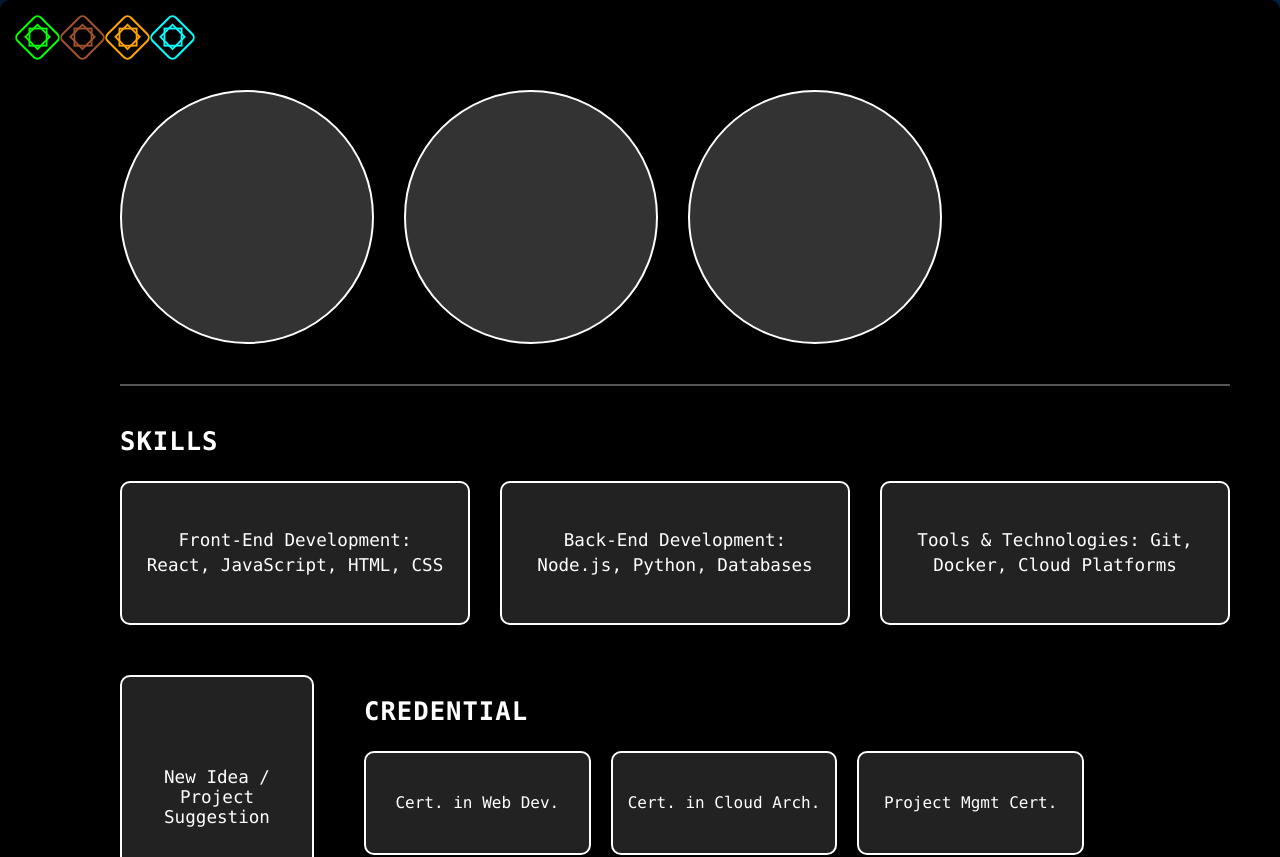
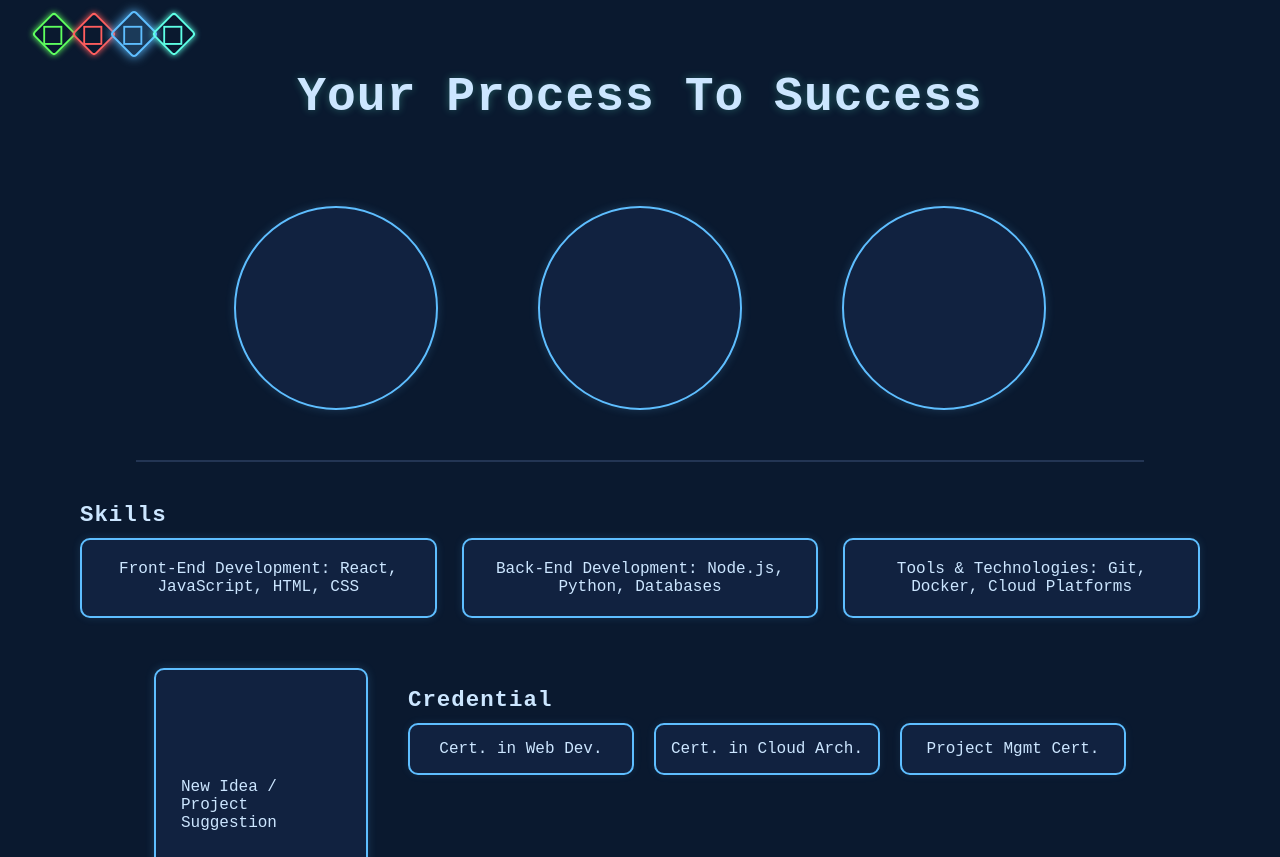
Before and after one commit to And-Drea/Every-Path, a React (Vite) app: page /process in a window 1280 px wide. Shown: the top 857 px of the page. Built offline with nearby package versions, Linux system fonts and the light colour scheme.

Commit message:
continuing some things

```diff
--- a/src/components/desktop.jsx
+++ b/src/components/desktop.jsx
@@ -60,11 +60,11 @@ const handleJobsClick = () => {
         <button className="actionButton" onClick={handleSkillsClick}>
           SKILLS
         </button>
-        <button  className="actionButtonLink" onClick={handleResumeClick}> {/* Use handler for navigation */}
-          RESUME
+        <button  className="actionButtonLink" onClick={handleCredentialsClick}> {/* Use handler for navigation */}
+          CREDENTAILS
         </button>
 
-        <button  className="actionButtonLink" onClick= {()=> navigate("/resume")}> {/* Use Link for navigation */}
+        <button  className="actionButtonLink" onClick= {()=> navigate("/resume")}>
           RESUME
         </button>
 
--- a/src/components/process.jsx
+++ b/src/components/process.jsx
@@ -1,59 +1,59 @@
-// src/components/SkillsPage.jsx
-import React from 'react';
-import { useNavigate } from 'react-router-dom';
+import React from "react";
+import { useNavigate } from "react-router-dom";
 
-export default function SkillsPage() {
-  const navigate = useNavigate(); // Initialize useNavigate
+export default function ProcessPage() {
+  const navigate = useNavigate();
 
-  // Handlers for the diamond navigation
   const handleDiamondClick = (path) => {
     navigate(path);
   };
 
   return (
-    <div className="skillsPageContainer">
+    <div className="processPageContainer">
       {/* Top Navigation Diamonds */}
       <div className="diamondNav">
         <button
           className="diamondButton greenDiamond"
-          onClick={() => handleDiamondClick('/')} // Example: navigate to Desktop
+          onClick={() => handleDiamondClick("/")}
           aria-label="Navigate to Desktop"
         >
-          &#9671; {/* Diamond Unicode character */}
+          &#9671;
         </button>
         <button
-          className={`${"diamondButton"} ${"brownDiamond"}`}
-          onClick={() => handleDiamondClick('/resume')} // Example: navigate to Resume
+          className="diamondButton redDiamond"
+          onClick={() => handleDiamondClick("/resume")}
           aria-label="Navigate to Resume"
         >
           &#9671;
         </button>
         <button
-          className={`${"diamondButton"} ${"orangeDiamond"}`}
-          onClick={() => handleDiamondClick('/process')} // Example: navigate to Process
+          className="diamondButton blueDiamond activeDiamond"
+          onClick={() => handleDiamondClick("/process")}
           aria-label="Navigate to Process"
         >
           &#9671;
         </button>
         <button
-          className={`${"diamondButton"} ${"blueDiamond"}`}
-          onClick={() => handleDiamondClick('/another-page')} // Example: another page
+          className="diamondButton tealDiamond"
+          onClick={() => handleDiamondClick("/another-page")}
           aria-label="Navigate to Another Page"
         >
           &#9671;
         </button>
       </div>
 
+      {/* Page Title */}
+      <h1 className="processTitle">Your Process To Success</h1>
+
       {/* Main Content Area */}
       <div className="contentArea">
-        {/* Top Circles */}
         <div className="topCircles">
           <div className="circle"></div>
           <div className="circle"></div>
           <div className="circle"></div>
         </div>
 
-        <div className="horizontalLine"></div> {/* Separator line */}
+        <div className="horizontalLine"></div>
 
         {/* Skills Section */}
         <h2 className="sectionTitle">Skills</h2>
@@ -69,13 +69,14 @@ export default function SkillsPage() {
           </div>
         </div>
 
-        {/* Suggestion Section */}
+        {/* Suggestion & Credential Section */}
         <div className="suggestionArea">
           <div className="verticalRectangle">
             <p>New Idea / Project Suggestion</p>
           </div>
+
           <div>
-            <h2 className="sectionTitle" >Credential</h2> {/* Renamed to Credential from the image */}
+            <h2 className="sectionTitle">Credential</h2>
             <div className="credentialsGrid">
               <div className="smallRectangle">
                 <p>Cert. in Web Dev.</p>
--- a/src/styles/process.css
+++ b/src/styles/process.css
@@ -1,178 +1,194 @@
-
-.skillsPageContainer {
-  background-color: #000; /* Black background */
-  color: #fff; /* White text */
-  padding: 20px;
-  min-height: 85vh; /* Adjust height */
-  border-radius: 10px;
-  display: flex;
+/* ====== Page Layout ====== */
+.processPageContainer {
+  background-color: #0a192f; /* Deep navy background like resume page */
+  color: #cce6ff; /* Soft blue text */
+  padding: 30px 60px;
+  min-height: 100vh;
+  font-family: 'Courier New', monospace;
   position: relative;
-  font-family: 'Consolas', 'Courier New', monospace; /* Monospace font for a dev feel */
 }
 
-/* --- Diamond Navigation --- */
+/* ====== Page Title ====== */
+.processTitle {
+  text-align: center;
+  color: #cce6ff;
+  font-size: 3rem;
+  font-weight: 700;
+  margin-top: 40px;
+  letter-spacing: 1px;
+  text-shadow: 0 0 8px rgba(100, 255, 218, 0.3); /* subtle blue glow */
+}
+
+/* ====== Diamond Navigation ====== */
 .diamondNav {
-  position: absolute; /* Position relative to .skillsPageContainer */
+  position: absolute;
   top: 20px;
-  left: 20px;
+  left: 40px;
   display: flex;
-  gap: 10px; /* Space between diamonds */
+  gap: 12px;
 }
 
 .diamondButton {
   background: none;
   border: none;
-  font-size: 2.2em; /* Size of the diamond */
   cursor: pointer;
+  font-size: 2.2em;
+  transform: rotate(45deg);
   padding: 0;
   margin: 0;
-  line-height: 1; /* Ensure diamond doesn't get stretched by line-height */
-  transform: rotate(45deg); /* Rotate the square for a diamond shape */
-  color: transparent; /* Hide unicode character */
-  position: relative; /* For background and border */
-  width: 35px; /* Adjust size */
-  height: 35px; /* Adjust size */
+  width: 28px;
+  height: 28px;
   display: flex;
   justify-content: center;
   align-items: center;
-  transition: transform 0.2s ease, border-color 0.2s ease, background-color 0.2s ease;
+  color: transparent;
+  position: relative;
+  transition: all 0.25s ease;
 }
 
-/* Inner diamond effect (optional, if you want the actual shape to be colored) */
 .diamondButton::before {
-  content: '\25C7'; /* Actual diamond unicode character for inner fill */
+  content: "";
   position: absolute;
-  font-size: 1em; /* Matches parent font size */
-  transform: rotate(-45deg); /* Counter-rotate the character */
-  color: currentColor; /* Inherit color from the button's specific class */
+  width: 100%;
+  height: 100%;
+  border: 2px solid currentColor;
+  border-radius: 4px;
+  box-shadow: 0 0 6px currentColor;
 }
 
-.diamondButton:hover {
-  transform: rotate(45deg) scale(1.1); /* Slightly larger on hover */
+/* Same colors as Resume page */
+.greenDiamond { color: #5eff5e; }
+.redDiamond { color: #ff5e5e; }
+.blueDiamond { color: #5ebeff; }
+.tealDiamond { color: #5effe6; }
+
+/* Active diamond (Process page) */
+.activeDiamond::before {
+  background-color: rgba(94, 190, 255, 0.2);
+  box-shadow: 0 0 10px #5ebeff;
+  transform: scale(1.1);
 }
 
-.greenDiamond { border: 2px solid #00ff00; color: #00ff00; } /* Green border */
-.greenDiamond:hover { background-color: rgba(0, 255, 0, 0.2); }
+/* Hover */
+.diamondButton:hover::before {
+  background-color: rgba(94, 190, 255, 0.15);
+  transform: scale(1.1);
+}
 
-.brownDiamond { border: 2px solid #a0522d; color: #a0522d; } /* Sienna border */
-.brownDiamond:hover { background-color: rgba(160, 82, 45, 0.2); }
-
-.orangeDiamond { border: 2px solid #ffa500; color: #ffa500; } /* Orange border */
-.orangeDiamond:hover { background-color: rgba(255, 165, 0, 0.2); }
-
-.blueDiamond { border: 2px solid #00ffff; color: #00ffff; } /* Cyan border */
-.blueDiamond:hover { background-color: rgba(0, 255, 255, 0.2); }
-
-
-/* --- Main Content Area --- */
+/* ====== Content Layout ====== */
 .contentArea {
-  flex-grow: 1;
-  padding: 70px 30px 30px 100px; /* Adjust padding to make space for diamonds */
+  margin-top: 10px;
+  padding: 50px 20px;
 }
 
 .topCircles {
   display: flex;
-  gap: 30px;
-  margin-bottom: 40px;
+  gap: 100px;
+  justify-content: center;
+  margin-bottom: 50px;
 }
 
 .circle {
-  width: 250px;
-  height: 250px;
-  border: 2px solid #fff;
+  width: 200px;
+  height: 200px;
+  border: 2px solid #5ebeff;
   border-radius: 50%;
-  background-color: #333; /* Placeholder dark grey */
+  background-color: #112240;
+  box-shadow: 0 0 10px rgba(94, 190, 255, 0.2);
 }
 
+/* ====== Divider ====== */
 .horizontalLine {
-  width: 100%;
+  width: 90%;
   height: 2px;
-  background-color: #555; /* Grey line */
-  margin-bottom: 40px;
+  background-color: #233554;
+  margin: 0 auto 40px auto;
 }
 
+/* ====== Section Titles ====== */
 .sectionTitle {
-  color: #fff;
-  font-size: 1.6em;
-  margin-bottom: 25px;
-  text-transform: uppercase;
+  color: #cce6ff;
+  font-size: 1.4em;
+  margin-bottom: 10px;
   letter-spacing: 1px;
 }
 
-/* --- Skills Grid --- */
+/* ====== Skills Grid ====== */
 .skillsGrid {
   display: grid;
-  grid-template-columns: repeat(3, 1fr); /* Three columns */
-  gap: 30px;
+  grid-template-columns: repeat(3, 1fr);
+  gap: 25px;
   margin-bottom: 50px;
 }
 
 .largeRectangle {
-  border: 2px solid #fff;
+  border: 2px solid #5ebeff;
   border-radius: 10px;
+  background-color: #112240;
   padding: 20px;
-  min-height: 100px; /* Min height for content */
-  display: flex;
-  align-items: center;
-  justify-content: center;
   text-align: center;
-  background-color: #222; /* Darker background */
+  box-shadow: 0 0 8px rgba(94, 190, 255, 0.15);
+  transition: transform 0.2s ease;
+}
+
+.largeRectangle:hover {
+  transform: scale(1.03);
+  box-shadow: 0 0 12px rgba(94, 190, 255, 0.3);
 }
 
 .largeRectangle p {
   margin: 0;
-  font-size: 1.1em;
-  line-height: 1.4;
+  color: #cce6ff;
 }
 
-/* --- Suggestion & Credential Area --- */
+/* ====== Suggestion & Credentials ====== */
 .suggestionArea {
   display: flex;
-  gap: 50px; /* Space between vertical rectangle and credential section */
-  align-items: flex-start; /* Align items to the top */
+  gap: 40px;
+  align-items: flex-start;
+  justify-content: center;
 }
 
 .verticalRectangle {
-  border: 2px solid #fff;
+  border: 2px solid #5ebeff;
   border-radius: 10px;
-  padding: 20px;
-  width: 150px; /* Fixed width */
-  min-height: 200px; /* Fixed height for a distinct look */
+  padding: 25px;
+  width: 160px;
+  min-height: 220px;
+  background-color: #112240;
   display: flex;
   align-items: center;
   justify-content: center;
-  text-align: center;
-  background-color: #222;
-  flex-shrink: 0; /* Prevent it from shrinking */
+  box-shadow: 0 0 10px rgba(94, 190, 255, 0.2);
 }
 
 .verticalRectangle p {
   margin: 0;
-  font-size: 1.1em;
-  writing-mode: horizontal-tb; /* Default writing mode */
+  color: #cce6ff;
 }
 
 .credentialsGrid {
   display: grid;
-  grid-template-columns: repeat(3, 1fr); /* Three columns for credentials */
+  grid-template-columns: repeat(3, 1fr);
   gap: 20px;
-  flex-grow: 1; /* Allow it to take up remaining space */
 }
 
 .smallRectangle {
-  border: 2px solid #fff;
+  border: 2px solid #5ebeff;
   border-radius: 10px;
+  background-color: #112240;
   padding: 15px;
-  min-height: 70px; /* Min height for content */
-  display: flex;
-  align-items: center;
-  justify-content: center;
   text-align: center;
-  background-color: #222;
+  box-shadow: 0 0 8px rgba(94, 190, 255, 0.1);
+  transition: transform 0.2s ease;
+}
+
+.smallRectangle:hover {
+  transform: scale(1.05);
+  box-shadow: 0 0 10px rgba(94, 190, 255, 0.3);
 }
 
 .smallRectangle p {
   margin: 0;
-  font-size: 1em;
-  line-height: 1.3;
+  color: #cce6ff;
 }
```
Also changed, not shown: src/components/resume.jsx (+43 -95 lines), src/styles/resume.css (+34 -0 lines).
